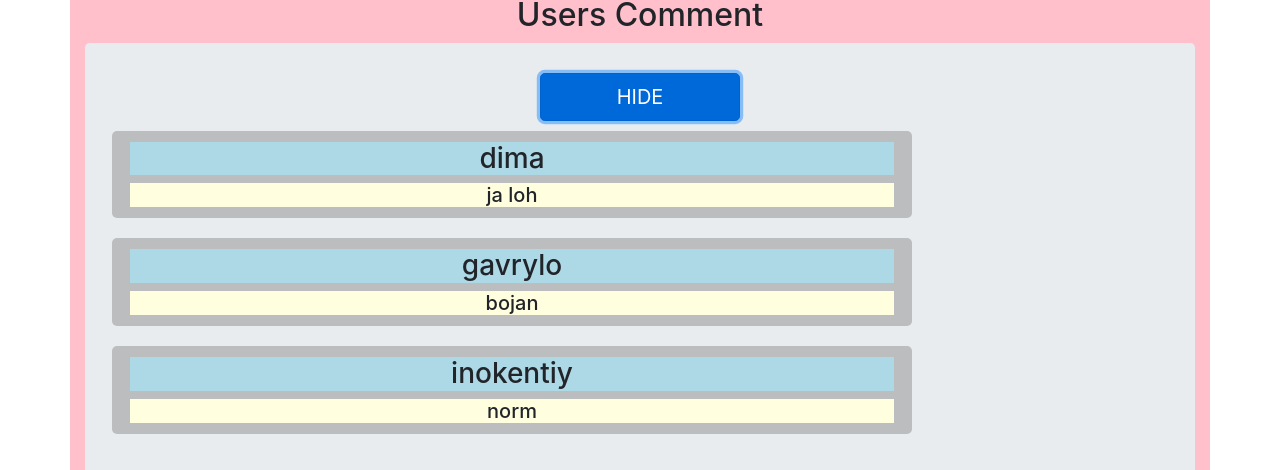
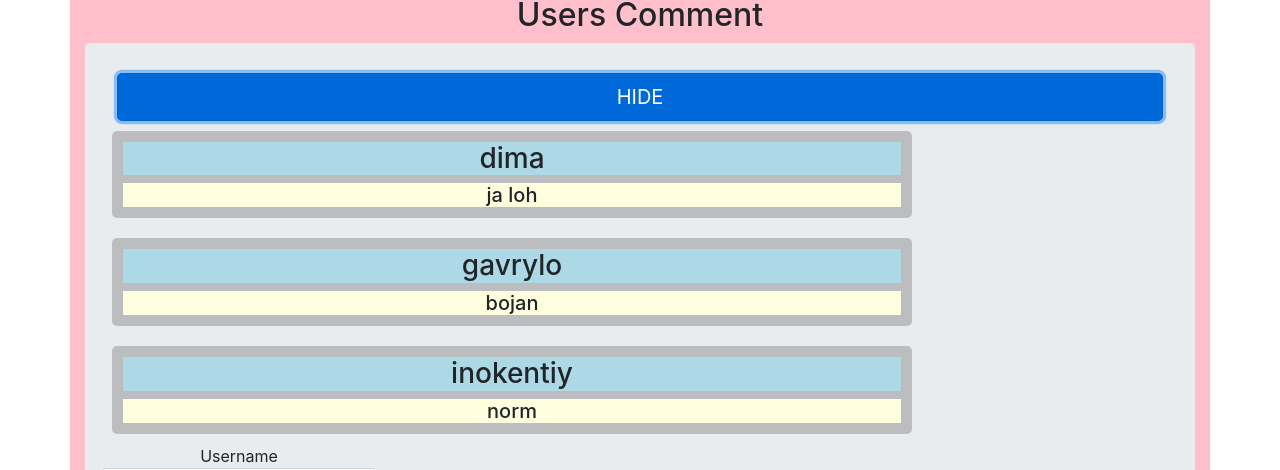
Before and after one commit to Vladi40kif/Test-Study_AngularFirstPRJ, an Angular app: page / in a window 1280 px wide. Both pictures are taken after a click on the button "SHOW". Shown: the part 330-800 px from the top of the page. Built offline with nearby package versions, Linux system fonts and the light colour scheme; what angular-progress-bar would draw is missing.

Commit message:
add fitch for adding comment

```diff
--- a/src/app/app.module.ts
+++ b/src/app/app.module.ts
@@ -1,5 +1,6 @@
 import { BrowserModule } from '@angular/platform-browser';
 import { NgModule } from '@angular/core';
+import { FormsModule } from '@angular/forms';
 import {ProgressBarModule} from "angular-progress-bar"
 import { AppRoutingModule } from './app-routing.module';
 import { AppComponent } from './app.component';
@@ -15,7 +16,8 @@ import { MainTestComponent } from './main-test/main-test.component';
   imports: [
     ProgressBarModule,
     BrowserModule,
-    AppRoutingModule
+    AppRoutingModule,
+    FormsModule
   ],
   providers: [],
   bootstrap: [AppComponent]
--- a/src/app/users-list/users-list.component.css
+++ b/src/app/users-list/users-list.component.css
@@ -12,8 +12,12 @@
 }
 .username{
 	margin-top: 8px;
+	margin-left: 8px;
+	margin-right: 8px;
 	background: lightblue;
 }
 .text{
+	margin-left: 8px;
+	margin-right: 8px;
 	background-color: lightyellow;
 }
--- a/src/app/users-list/users-list.component.html
+++ b/src/app/users-list/users-list.component.html
@@ -3,25 +3,30 @@
 	<div class="jumbotron" >
 		<div class="row">
 			<div class="col">
-				<button type="button" class="btn btn-primary btn-lg" style="width: 200px;"  (click) = "ShowCommentButtonClick()">{{GetButtonText()}}</button>
+				<button type="button" class="btn btn-primary btn-lg btn-block"  (click) = "ShowCommentButtonClick()">{{GetButtonText()}}</button>
 			</div>
 		</div>
 		<div class="row">
 			<div class="col">
+
 				<div *ngIf="GetCommentFlagState();else nonShow">
-
 
 					<div class="row">
 						<div class="comment" *ngFor="let comment of Coments">
-							<div class="col" >
-                  				<div class="username"><h3>{{comment.GetUsername()}}</h3></div>
-                  			</div>
-                  			<div class="col">
-                  				<div class="text"><h5>{{comment.GetText()}}</h5></div>
-							</div>
+              				<div class="username"><h3>{{comment.GetUsername()}}</h3></div>
+              				<div class="text"><h5>{{comment.GetText()}}</h5></div>
 						</div>
 					</div>
 
+					<div class="row">
+						<div class = "newComment">
+							Username
+							<input type="text" class="form-control" aria-label="Large" aria-describedby="inputGroup-sizing-sm" [(ngModel)]="newUser" >
+							Comment
+							<input type="text" class="form-control" aria-label="Large" aria-describedby="inputGroup-sizing-sm" [(ngModel)]="newText" >
+							<button type="button" class="btn btn-primary btn-lg" (click) = "AddCommentButtonClick()" style="margin-left: 10px;">Add Comment</button>
+						</div>
+					</div>
 
                 </div>
                 <ng-template #nonShow>
--- a/src/app/users-list/users-list.component.ts
+++ b/src/app/users-list/users-list.component.ts
@@ -10,6 +10,13 @@ export class UsersListComponent implements OnInit {
 	public Coments: Array<Comment> = [];
 	private CommentFlag: boolean;
 	private CommentButtonText: string;
+
+	public newUser:string;
+	public newText:string;
+
+	AddCommentButtonClick(){
+		this.Coments.push(new Comment(this.newUser, this.newText) );
+	}
 
 	public GetCommentFlagState():boolean{
 		return this.CommentFlag;
```
